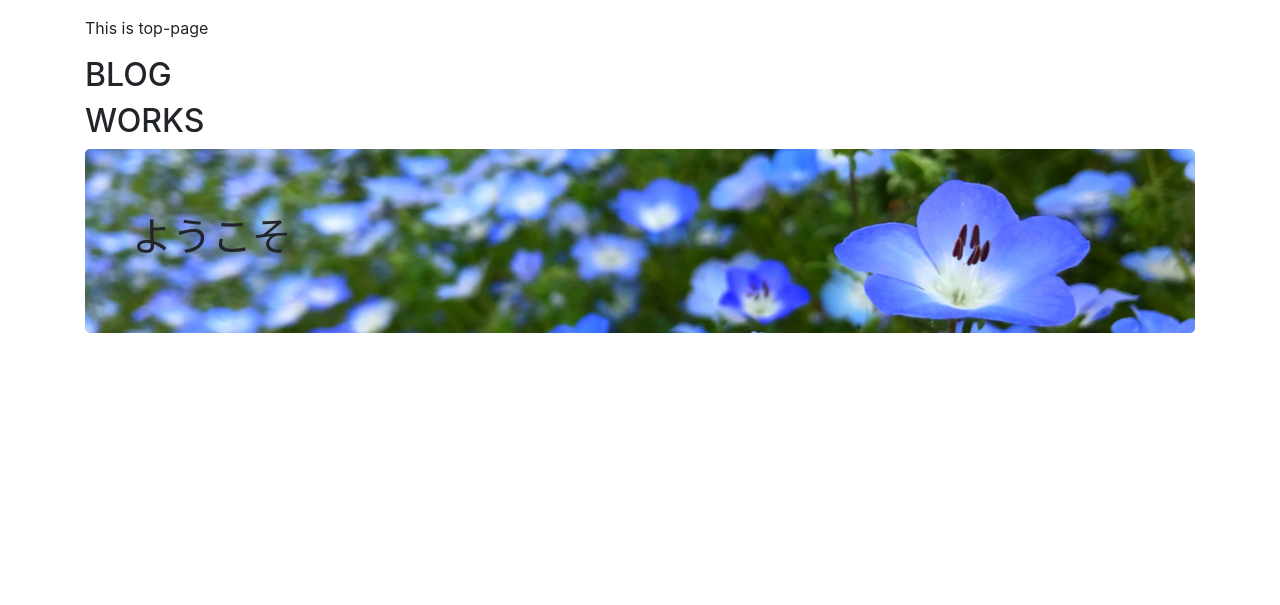
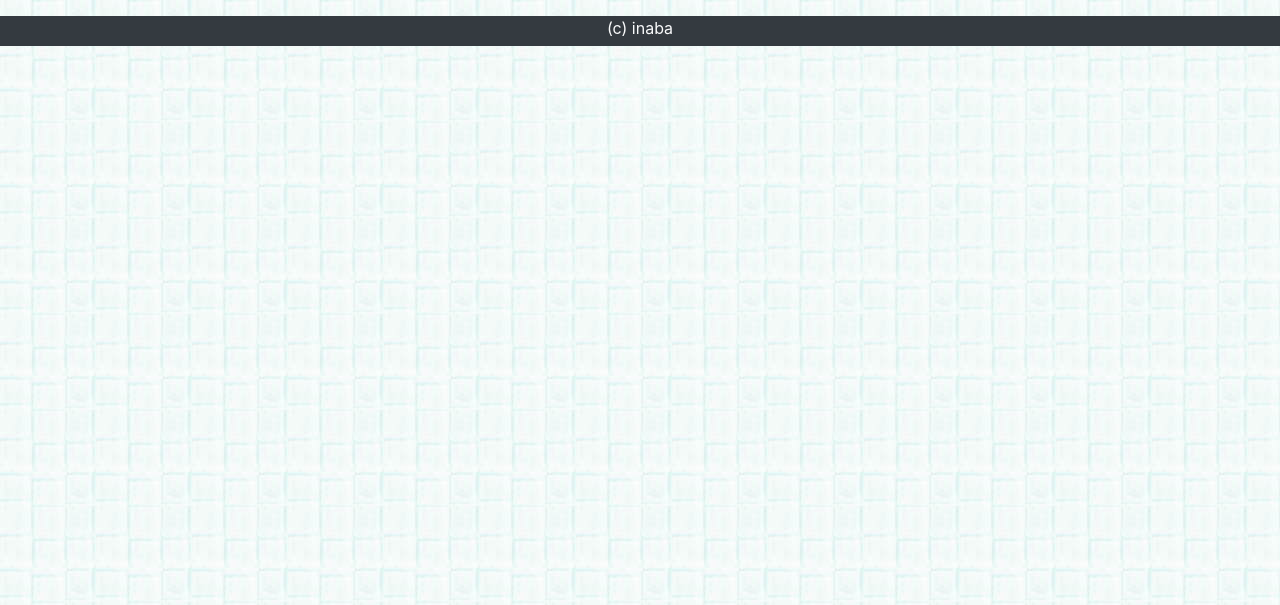
Before and after one commit to inainaba/mysite, a Django app: page / in a window 1280 px wide. Shown: the part 56-661 px from the top of the page. Run offline with Django 3.2, Linux system fonts and the light colour scheme; some libraries are stand-ins or nearby versions.

Commit message:
背景画像とfooter(未完成)

```diff
--- a/mysite/homepage/templates/homepage/base.html
+++ b/mysite/homepage/templates/homepage/base.html
@@ -9,11 +9,15 @@
     <!-- Bootstrap CSS -->
     <link rel="stylesheet" href="https://stackpath.bootstrapcdn.com/bootstrap/4.1.0/css/bootstrap.min.css"
           integrity="sha384-9gVQ4dYFwwWSjIDZnLEWnxCjeSWFphJiwGPXr1jddIhOegiu1FwO5qRGvFXOdJZ4" crossorigin="anonymous">
-	<link rel="stylesheet" href="https://cdnjs.cloudflare.com/ajax/libs/fullcalendar/3.10.0/fullcalendar.css"
-	 		integrity="sha384-CSpejLAxvQjhYnaGctk31dTIAVVJ37ll9TXZ5+siSJ/ZYHLO6/Ae3wBxMkkeePta" crossorigin="anonymous">
-	<link rel='stylesheet' href="https://cdnjs.cloudflare.com/ajax/libs/fullcalendar/3.10.0/fullcalendar.print.css"
-			integrity="sha384-z97gwhg6eih9y0LEKeeKhp3kzktXuksd8JpECb6SWwru2UVRSD3KgsyEAwCXzTb1"crossorigin="anonymous" media='print' >
-    <title>title</title>
+    <link rel="stylesheet" href="https://cdnjs.cloudflare.com/ajax/libs/fullcalendar/3.10.0/fullcalendar.css"
+        integrity="sha384-CSpejLAxvQjhYnaGctk31dTIAVVJ37ll9TXZ5+siSJ/ZYHLO6/Ae3wBxMkkeePta" crossorigin="anonymous">
+    <link rel='stylesheet' href="https://cdnjs.cloudflare.com/ajax/libs/fullcalendar/3.10.0/fullcalendar.print.css"
+        integrity="sha384-z97gwhg6eih9y0LEKeeKhp3kzktXuksd8JpECb6SWwru2UVRSD3KgsyEAwCXzTb1"crossorigin="anonymous" media='print' >
+      <title>title</title>
+    {% load static %}
+    <style type="text/css">
+      body { background-image: url({% static 'homepage/b071.jpg' %});}
+    </style>
 
 </head>
 <body>
@@ -67,7 +71,12 @@
           {% block content %}{% endblock %}
       </div>
 
-
+      <!-- フッター -->
+      <footer class="footer">
+        <div class="col-md-12 mt-3 bg-dark" style="height:30px;">
+          <p class="text-light text-center">(c) inaba</p>
+        </div>
+      </footer>
 
 </body>
 </html>
--- a/mysite/homepage/templates/homepage/top.html
+++ b/mysite/homepage/templates/homepage/top.html
@@ -1,22 +1,5 @@
 {% extends "homepage/base.html" %}
 
-{% block script %}
-{% load static %}
-<style type="text/css"> .jumbotron { background:url({% static 'homepage/IMG_4045.JPG' %}) center no-repeat; background-size: cover;}</style>
+{% block tron %}
+
 {% endblock %}
-
-{% block content %}
-<p>This is top-page</p>
-<h2>BLOG</h2>
-<h2>WORKS</h2>
-<div class="row">
-    <div class="col-md-12 ">
-        <div class="jumbotron">
-            <div class="container">
-                <h1>ようこそ</h1>
-
-            </div>
-        </div>
-    </div>
-</div>
-{% endblock %}
```
Also changed, not shown: mysite/homepage/static/homepage/IMG_4045.JPG (deleted), mysite/homepage/static/homepage/b050.jpg (added), mysite/homepage/static/homepage/b071.jpg (added).
